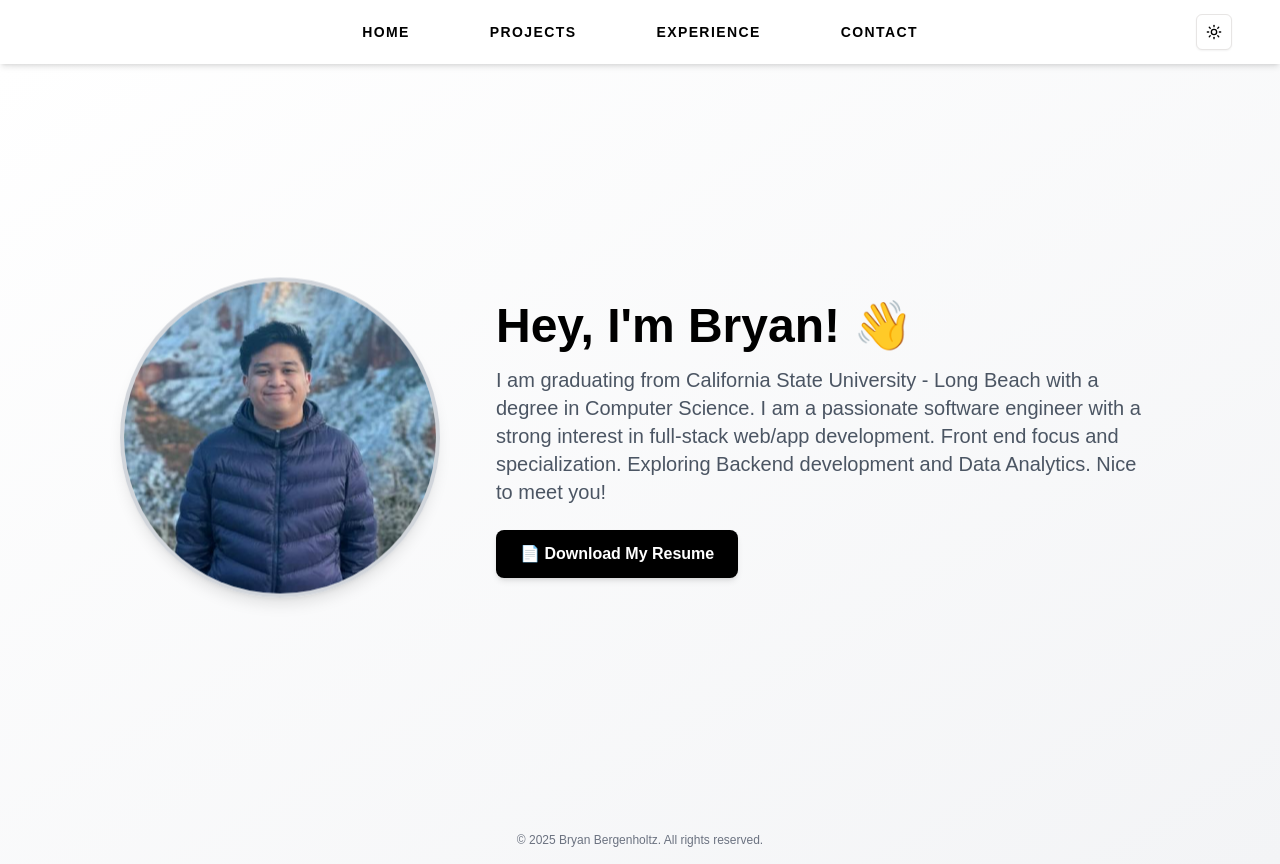
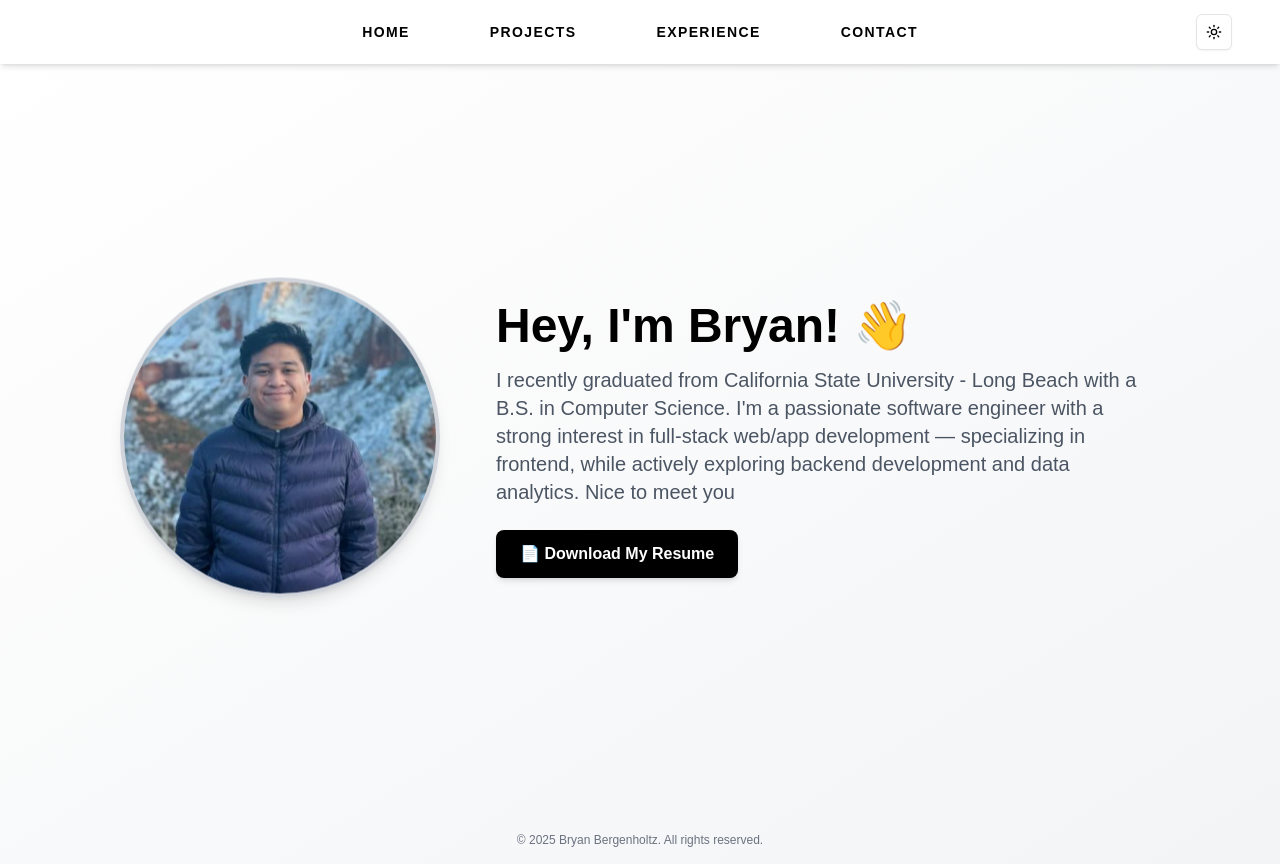
Before and after one commit to YanRho/e-profile, a Next.js app: page / in a window 1280 px wide. Built offline with nearby package versions, Linux system fonts and the light colour scheme.

Commit message:
Updated Home page info

```diff
--- a/app/page.tsx
+++ b/app/page.tsx
@@ -26,11 +26,9 @@ export default function Home() {
               Hey, I&apos;m Bryan! 👋
             </h1>
             <p className="mt-4 text-base sm:text-lg md:text-xl text-gray-600 dark:text-gray-300">
-              I am graduating from California State University - Long Beach with a
-              degree in Computer Science. I am a passionate software engineer with
-              a strong interest in full-stack web/app development. Front end focus
-              and specialization. Exploring Backend development and Data
-              Analytics. Nice to meet you!
+              I recently graduated from California State University - Long Beach with a B.S. in Computer Science.
+              I'm a passionate software engineer with a strong interest in full-stack web/app development — specializing in frontend,
+               while actively exploring backend development and data analytics. Nice to meet you
             </p>
             <a
               href="/resumes/BergenholtzResume.pdf"
```
